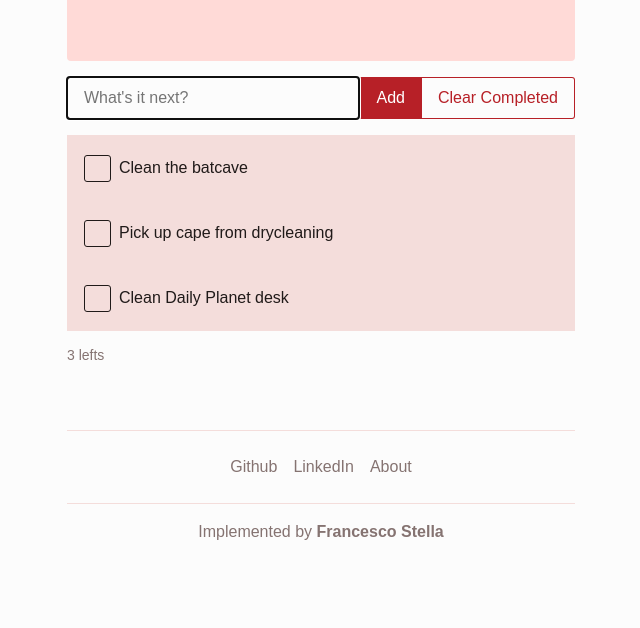
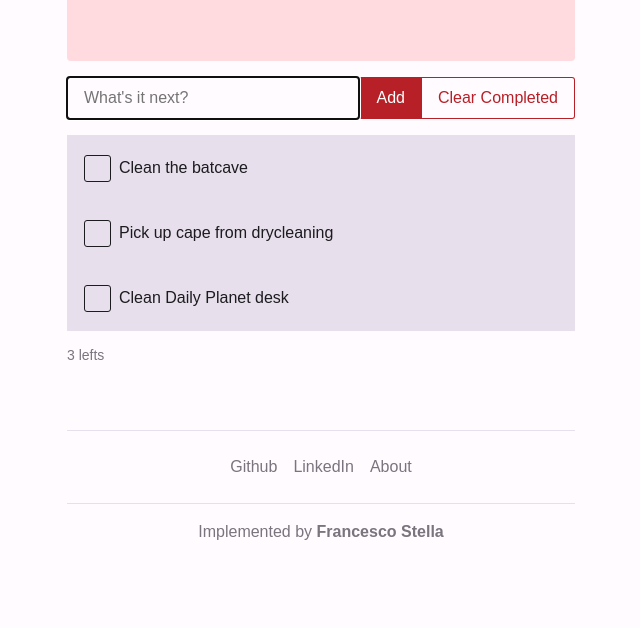
Before and after one commit to francescostella/todoapp-vanilla, a website built with Parcel: page src/index.html in a window 1280 px wide. Shown: the part 172-800 px from the top of the page, without its empty margins (319-959 px from the left). Built offline with nearby package versions, Linux system fonts and the light colour scheme.

Commit message:
feat: improve color palette

```diff
--- a/src/styles/main.scss
+++ b/src/styles/main.scss
@@ -10,54 +10,54 @@
   --color-on-primary: #ffffff;
   --color-primary-container: #ffdad5;
   --color-on-primary-container: #410004;
-  --color-secondary: #775654;
+  --color-secondary: #9c4052;
   --color-on-secondary: #ffffff;
-  --color-secondary-container: #ffdad7;
-  --color-on-secondary-container: #2c1514;
-  --color-tertiary: #735b2e;
+  --color-secondary-container: #ffdadf;
+  --color-on-secondary-container: #400012;
+  --color-tertiary: #8f437d;
   --color-on-tertiary: #ffffff;
-  --color-tertiary-container: #ffdea6;
-  --color-on-tertiary-container: #271900;
-  --color-error: #ba1b1b;
-  --color-on-error: #ffffff;
-  --color-error-container: #ffdad4;
-  --color-on-error-container: #410001;
-  --color-outline: #857371;
-  --color-background: #fcfcfc;
-  --color-on-background: #201a19;
-  --color-surface: #fcfcfc;
-  --color-on-surface: #201a19;
-  --color-surface-variant: #f4dddb;
-  --color-on-surface-variant: #524342;
-  --color-inverse-surface: #362f2e;
-  --color-inverse-on-surface: #fbeeec;
+  --color-tertiary-container: #ffd7f1;
+  --color-on-tertiary-container: #3a0032;
+  --color-error: #B3261E;
+  --color-on-error: #FFFFFF;
+  --color-error-container: #F9DEDC;
+  --color-on-error-container: #410E0B;
+  --color-outline: #79747E;
+  --color-background: #FFFBFE;
+  --color-on-background: #1C1B1F;
+  --color-surface: #FFFBFE;
+  --color-on-surface: #1C1B1F;
+  --color-surface-variant: #E7E0EC;
+  --color-on-surface-variant: #49454F;
+  --color-inverse-surface: #313033;
+  --color-inverse-on-surface: #F4EFF4;
 
   &.dark-theme {
     --color-primary: #ffb3ac;
     --color-on-primary: #680009;
     --color-primary-container: #930012;
     --color-on-primary-container: #ffdad5;
-    --color-secondary: #e7bdba;
-    --color-on-secondary: #442927;
-    --color-secondary-container: #5d3f3d;
-    --color-on-secondary-container: #ffdad7;
-    --color-tertiary: #e2c28c;
-    --color-on-tertiary: #402d05;
-    --color-tertiary-container: #584318;
-    --color-on-tertiary-container: #ffdea6;
-    --color-error: #ffb4a9;
-    --color-on-error: #680003;
-    --color-error-container: #930006;
-    --color-on-error-container: #ffdad4;
-    --color-outline: #9f8c8a;
-    --color-background: #201a19;
-    --color-on-background: #ecdfde;
-    --color-surface: #201a19;
-    --color-on-surface: #ecdfde;
-    --color-surface-variant: #524342;
-    --color-on-surface-variant: #d7c1bf;
-    --color-inverse-surface: #ecdfde;
-    --color-inverse-on-surface: #201a19;
+    --color-secondary: #ffb2be;
+    --color-on-secondary: #601126;
+    --color-secondary-container: #7d293b;
+    --color-on-secondary-container: #ffdadf;
+    --color-tertiary: #fface8;
+    --color-on-tertiary: #58124c;
+    --color-tertiary-container: #732b64;
+    --color-on-tertiary-container: #ffd7f1;
+    --color-error: #F2B8B5;
+    --color-on-error: #601410;
+    --color-error-container: #8C1D18;
+    --color-on-error-container: #F9DEDC;
+    --color-outline: #938F99;
+    --color-background: #1C1B1F;
+    --color-on-background: #E6E1E5;
+    --color-surface: #1C1B1F;
+    --color-on-surface: #E6E1E5;
+    --color-surface-variant: #49454F;
+    --color-on-surface-variant: #CAC4D0;
+    --color-inverse-surface: #E6E1E5;
+    --color-inverse-on-surface: #1C1B1F;
   }
 }
 
```
